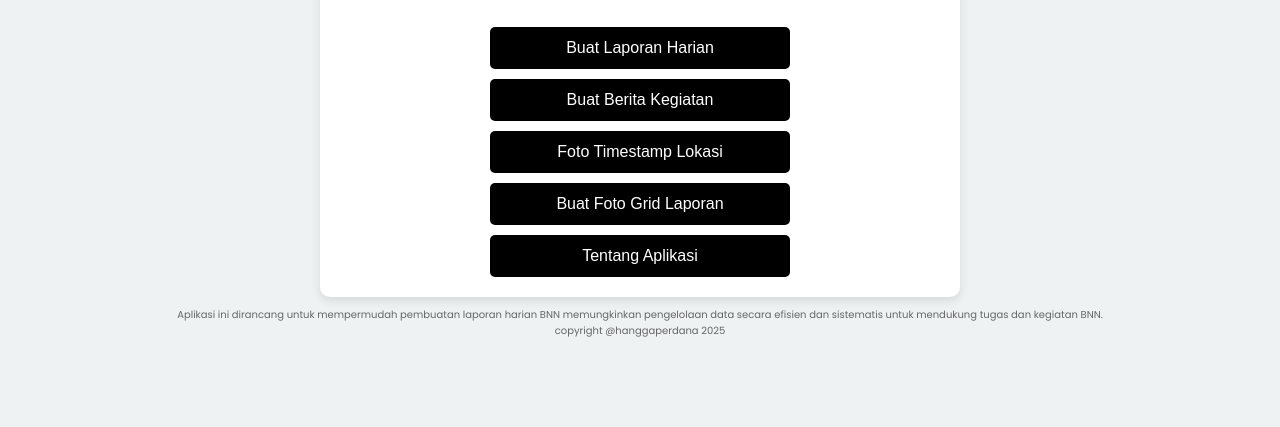
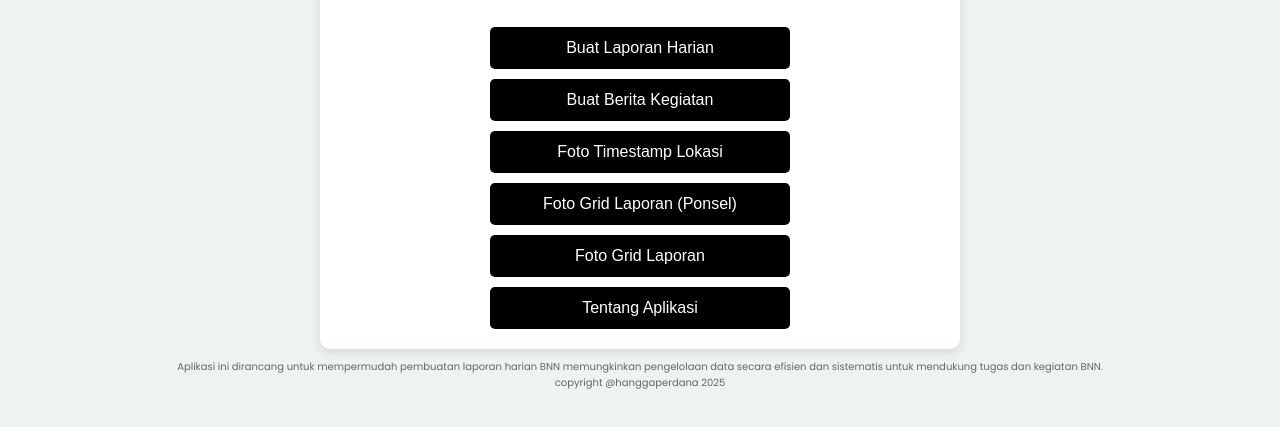
Before and after one commit to hanggaperdana/Laphar, a plain HTML site: page index.html in a window 1280 px wide. Shown: the part 355-782 px from the top of the page. Drawn offline with Linux system fonts and the light colour scheme.

Commit message:
Update index.html

```diff
--- a/index.html
+++ b/index.html
@@ -79,7 +79,8 @@
         <button class="btn" onclick="window.location.href='halamanlaphar.html'">Buat Laporan Harian</button>
         <button class="btn" onclick="window.location.href='buatberita.html'">Buat Berita Kegiatan</button>
 	<button class="btn" onclick="window.location.href='halamanmaaf.html'">Foto Timestamp Lokasi</button>
-        <button class="btn" onclick="window.location.href='gridfotobaru.html'">Buat Foto Grid Laporan</button>
+        <button class="btn" onclick="window.location.href='gridfotobaru.html'">Foto Grid Laporan (Ponsel)</button>
+	<button class="btn" onclick="window.location.href='halamanfoto.html'">Foto Grid Laporan</button>
         <button class="btn" onclick="window.location.href='halamantentang.html'">Tentang Aplikasi</button>
     </div>
     <div class="footer">
```
